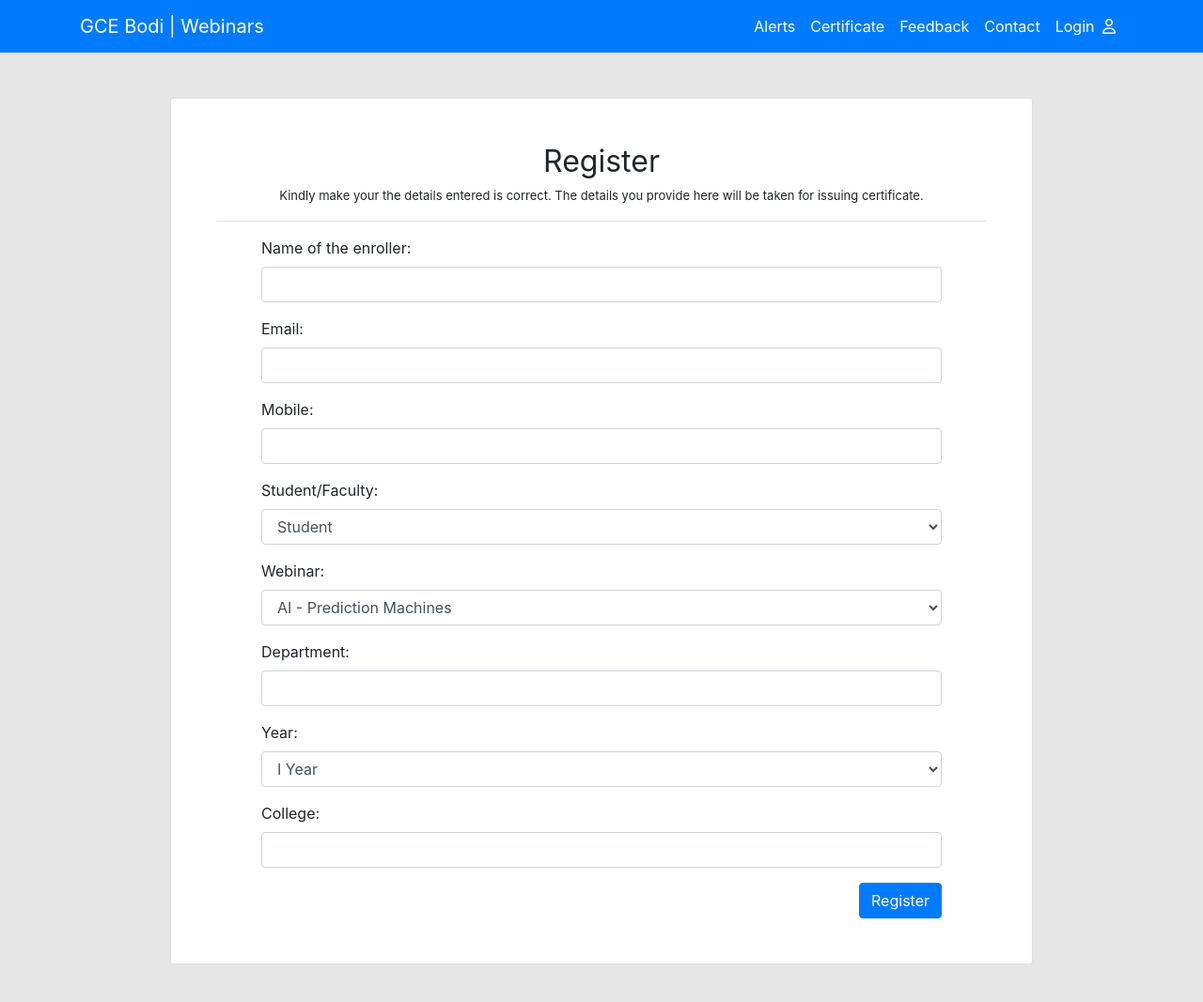
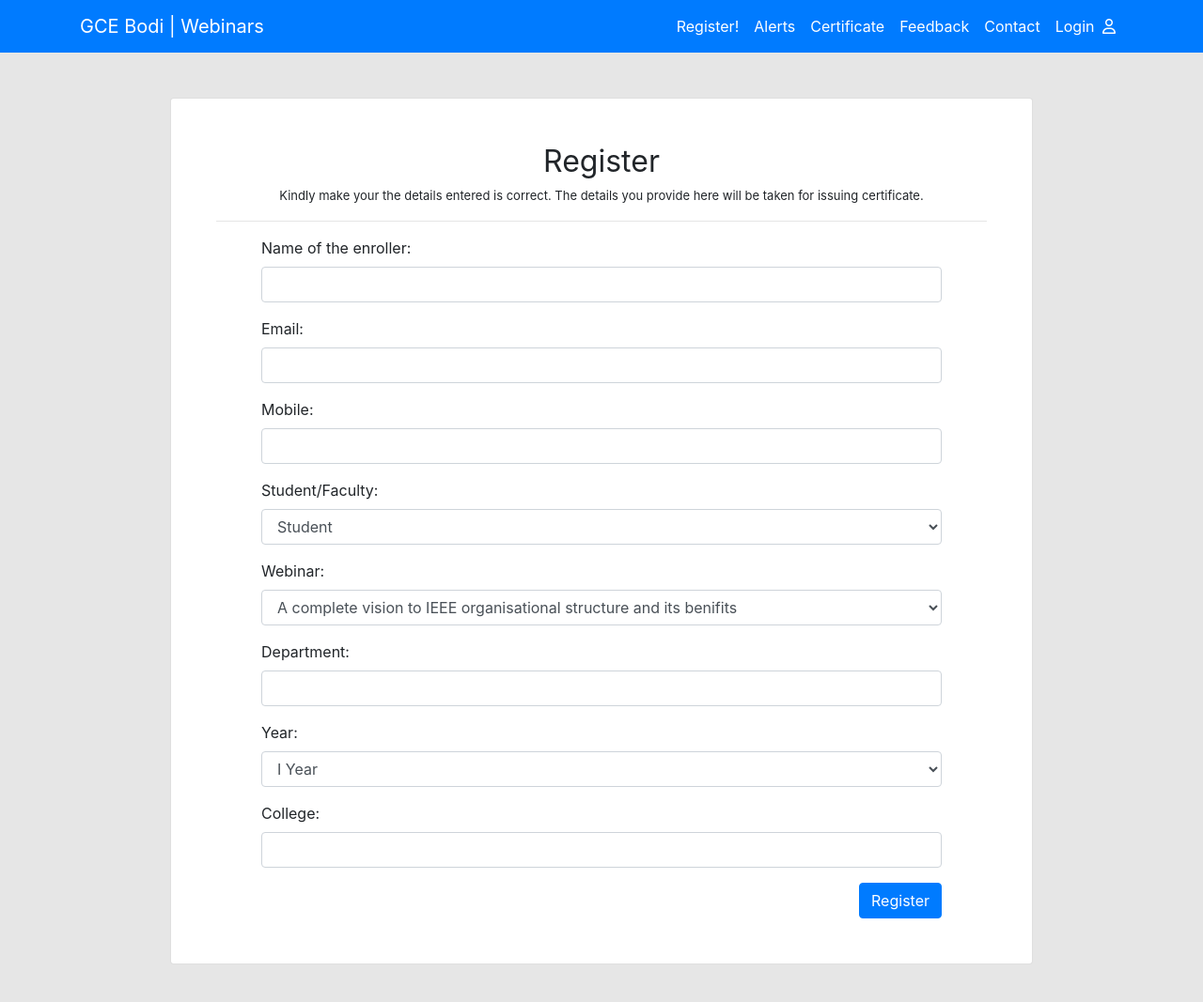
Before and after one commit to VickramMS/webinar, a Django app: page /register/ in a window 1280 px wide. Shown: the top 1067 px of the page at 94% size. Run offline with Django 3.2, Linux system fonts and the light colour scheme; parts of the project's set-up code (start-up, migrations or seed data) failed here and were passed over; some libraries are stand-ins or nearby versions.

Commit message:
Registration

```diff
--- a/app/templates/app/register.html
+++ b/app/templates/app/register.html
@@ -38,7 +38,6 @@
         <input type="text" name="desg" id="desg" class="form-control mb-2">
         <label for="webinar">Webinar:</label>
         <select type="text" class="form-control mb-3" id="webinar" name="webinar" required>
-            <option value="AI - Prediction Machines">AI - Prediction Machines</option>
             <option value="A complete vision to IEEE organisational structure and its benifits">A complete vision to
                 IEEE organisational structure and its benifits</option>
             <option value="Both">Both</option>
--- a/app/templates/base.html
+++ b/app/templates/base.html
@@ -35,11 +35,9 @@
                     <ul class="navbar-nav">
                     </ul>
                     <ul class="navbar-nav mr-o ml-auto">
-                        <!--
                         <li class="nav-item active">
                             <a class="nav-link" href="{% url 'register' %}">Register!</a>
                         </li>
-                    -->
                         <li class="nav-item active">
                             <a class="nav-link" href="{% url 'alerts' %}">Alerts</a>
                         </li>
```
